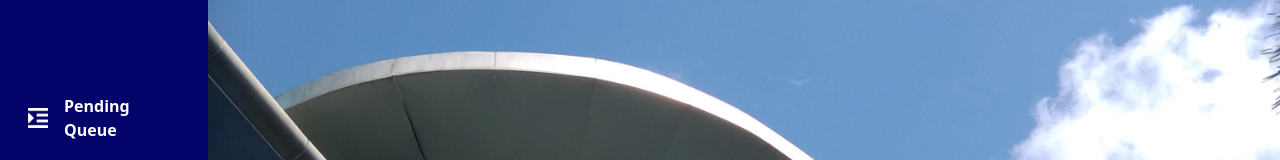
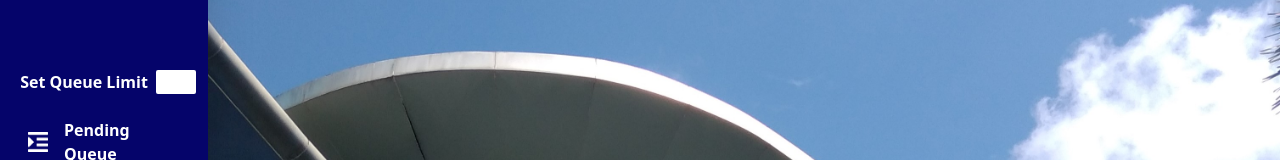
Before and after one commit to jraay12/que-front, a React (Create React App) app in the folder que/: page /Faculty in a window 1280 px wide. Shown: the part 130-290 px from the top of the page. Built offline with nearby package versions, Linux system fonts and the light colour scheme; sample sign-in values are in the browser's storage.

Commit message:
Add Set Limit

```diff
--- a/que/src/Pages/Auth/Login.js
+++ b/que/src/Pages/Auth/Login.js
@@ -27,11 +27,12 @@ const Login = () => {
         const access_token = data.data.accessToken;
         sessionStorage.setItem("access_token", access_token);
         const authName = data.data.user.name;
+        const limit = data.data.user.queueLimit
         const profilePic = data.data.user.profilePic
         // const authEmail = data.data.user.email
         // const authPosition = data.data.user.position
         const id = data?.data?.user._id;
-        setAuth({ email, password, id, authName, profilePic});
+        setAuth({ email, password, id, authName, profilePic, limit});
         navigate("/Faculty/PendingQueue");
       },
       onError: async () => {
--- a/que/src/Pages/Dashboard/Faculty Dashboard/PendingQueue.js
+++ b/que/src/Pages/Dashboard/Faculty Dashboard/PendingQueue.js
@@ -1,18 +1,21 @@
-import React, {useContext, useState} from "react";
+import React, { useContext, useState } from "react";
 import { Outlet, useNavigate } from "react-router-dom";
 import { GetPending } from "../../../customHooks/axios";
 import AuthContext from "../../../context/AuthProvider";
+
+export const useDoneState = () => {
+  const [done, setDone] = useState(false);
+  return { done, setDone };
+};
+
 const PendingQueue = () => {
+  const { auth } = useContext(AuthContext);
+  const navigate = useNavigate();
+  const { done, setDone } = useDoneState();
+  const value = Object.values(auth);
+  const { data: Pending } = GetPending();
 
-  const {auth} = useContext(AuthContext)
-  const navigate = useNavigate()
-
-
-  const value = Object.values(auth)
-  const {data:Pending} = GetPending()
-
-  const filterData = Pending?.filter((item) => item.userId ===  value[2])
-
+  const filterData = Pending?.filter((item) => item.userId === value[2]);
 
   return (
     <div className="flex w-full justify-center overflow-hidden items-center min-h-screen">
@@ -30,21 +33,18 @@ const PendingQueue = () => {
             {Array.isArray(filterData) &&
               filterData.map((item) => (
                 <tr
-                  className="flex w-full mt-4 text-white bg-blue hover:cursor-pointer rounded-full"
-                  key={item?.idNumber} onClick={() => navigate(`/Faculty/PendingQueue/Information/${item._id}`)}
+                  className={`${done ? "bg-green-800" : " bg-blue"} flex w-full mt-4 text-white hover:cursor-pointer rounded-full`}
+                  key={item?.idNumber}
+                  onClick={() =>
+                    navigate(`/Faculty/PendingQueue/Information/${item._id}`)
+                  }
                 >
                   <td className="p-4 w-1/4 ">
                     {item?.idNumber === null ? "N/A" : item.idNumber}
                   </td>
-                  <td className="p-4 w-1/4 ">
-                    {item?.name}
-                  </td>
-                  <td className="p-4 w-1/4 ">
-                    {item?.status}
-                  </td>
-                  <td className="p-4 w-1/4 ">
-                    {item?.purpose}
-                  </td>
+                  <td className="p-4 w-1/4 ">{item?.name}</td>
+                  <td className="p-4 w-1/4 ">{item?.status}</td>
+                  <td className="p-4 w-1/4 ">{item?.purpose}</td>
                 </tr>
               ))}
           </tbody>
--- a/que/src/components/InformationCard.js
+++ b/que/src/components/InformationCard.js
@@ -10,6 +10,7 @@ import { AiOutlineClose } from "react-icons/ai";
 
 const InformationCard = () => {
   const navigate = useNavigate();
+  const [done, setDone] = useState(false);
   const { _id } = useParams();
   const [email, setEmail] = useState("");
 
@@ -35,10 +36,12 @@ const InformationCard = () => {
     Notify(notify, {
       onSuccess: async () => {
         toast.success("Email Sent", {
-          autoClose: 1000,
+          autoClose: 500,
           theme: "dark",
-
         });
+        setTimeout(() => {
+          navigate('/Faculty/PendingQueue')
+        }, 1500)
       },
       onError: (error) => {
         console.error(error);
--- a/que/src/components/Notification.js
+++ /dev/null
@@ -1,9 +0,0 @@
-import React from 'react'
-
-const Notification = () => {
-  return (
-    <div ></div>
-  )
-}
-
-export default Notification
--- a/que/src/components/Sidebar.js
+++ b/que/src/components/Sidebar.js
@@ -6,13 +6,18 @@ import Logout from "../images/Logout.png";
 import Toggle from "../images/Toggle.png";
 import Add from "../images/icons8-add-user-50.png";
 import AuthContext from "../context/AuthProvider";
-import { clearToken } from "../customHooks/axios";
+import { clearToken, SetLimit } from "../customHooks/axios";
 
 const Sidebar = () => {
   const [open, setOpen] = useState(true);
   const { auth } = useContext(AuthContext);
+  const [queueLimit, setQueueLimit] = useState(() => {
+    return "";
+  });
+
 
   const navigate = useNavigate();
+  const { mutate: Limit } = SetLimit();
 
   const sidebarRef = useRef(null);
 
@@ -21,6 +26,25 @@ const Sidebar = () => {
     navigate("/Login");
   };
 
+  useEffect(() => {
+    setQueueLimit(auth?.limit);
+  }, []);
+
+  const handleLimit = (e) => {
+    e.preventDefault();
+    const newLimit = e.target.value;
+    setQueueLimit(newLimit);
+    const params = new URLSearchParams();
+    params.append("userId", auth?.id)
+    params.append("queueLimit", queueLimit);
+    console.log(JSON.stringify(Object.fromEntries(params))); // Log the params object
+    const value = params;
+    Limit(value, {
+      onSuccess: () => {
+        console.log("success");
+      },
+    });
+  };
   useEffect(() => {
     const handleResize = () => {
       const screenWidth = window.innerWidth;
@@ -64,11 +88,17 @@ const Sidebar = () => {
           open ? "w-52 xxl:w-96" : "w-20 xxl:w-36"
         } bg-dark-purple h-screen p-5 pt-8 relative duration-300 ease-in md:${!open}`}
       >
-        <div className={`${open && "flex justify-center items-center xxl:mt-20" } w-32 h-32 m-auto xxl:w-56 xxl:h-56`}>
+        <div
+          className={`${
+            open && "flex justify-center items-center xxl:mt-20"
+          } w-32 h-32 m-auto xxl:w-56 xxl:h-56`}
+        >
           <img
             src={auth.profilePic}
             alt="my-picture"
-            className={`${!open && "h-10 w-10 mt-20 xxl:h-28 xxl:w-28"} rounded-full`}
+            className={`${
+              !open && "h-10 w-10 mt-20 xxl:h-28 xxl:w-28"
+            } rounded-full`}
           />
         </div>
         <div className="flex justify-center items-center mt-4">
@@ -92,11 +122,25 @@ const Sidebar = () => {
         <div className="flex gap-x-4 items-center"></div>
         <div className="flex flex-col flex-grow items-center ">
           <ul className="pt-6 flex-grow xxl:mt-96 ">
+            <form onSubmit={handleLimit}>
+              <div className="flex justify-center xxl:text-3xl ">
+                <h1 className="font-bold">Set Queue Limit</h1>
+                <div className="w-10 xxl:w-20">
+                  <input
+                    className="w-full xxl:px-5 rounded-sm outline-none ml-2 text-black"
+                    value={queueLimit}
+                    type="number"
+                    onChange={(e) => setQueueLimit(e.target.value)}
+                  />
+                </div>
+              </div>
+            </form>
+
             {menuItem.map((items, index) => (
               <NavLink
                 key={index}
                 to={items.path}
-                className={`flex rounded-md p-2 cursor-pointer xxl:text-3xl hover:bg-light-white font-semibold text-md items-center gap-x-4
+                className={`flex rounded-md p-2 cursor-pointer xxl:text-3xl hover:bg-light-white font-semibold  text-md items-center gap-x-4
               ${items.gap ? "mt-9" : "mt-4"} ${
                   index === 0 && "bg-light-white"
                 }`}
--- a/que/src/customHooks/axios.js
+++ b/que/src/customHooks/axios.js
@@ -111,14 +111,6 @@ export const GetHistory = () => {
   return useQuery(["history"], () => queueHistory(headers));
 };
 
-// const qr = async (headers) => {
-//   const value = await axios.get(
-//     "https://ustp-queueing-system.onrender.com/",
-//     { headers }
-//   );
-//   return value.data;
-// };
-
 // For Sending Email
 const sendEmail = async (notify, headers) => {
   return await axios.post(
@@ -180,6 +172,30 @@ export const Register = () => {
   });
 };
 
+// Clear Token
+export const clearToken = () => {
+  sessionStorage.removeItem("access_token");
+  sessionStorage.removeItem("auth");
+};
+
+//for Set limit queue
+const setLimit = async (value) => {
+  const validation = sessionStorage.getItem("access_token");
+  const headers = {
+    Authorization: `Bearer ${validation}`,
+    "Content-Type": "application/x-www-form-urlencoded",
+  };
+  return await axios.post(
+    `https://ustp-queueing-system.onrender.com/user/limit`,
+    value,
+    { headers }
+  );
+};
+
+export const SetLimit = () => {
+  return useMutation(setLimit);
+};
+
 // For Status
 const status = async (value, headers) => {
   return await axios.post(
@@ -203,9 +219,3 @@ export const Status = () => {
     },
   });
 };
-
-// Clear Token
-export const clearToken = () => {
-  sessionStorage.removeItem("access_token");
-  sessionStorage.removeItem("auth");
-};
```
